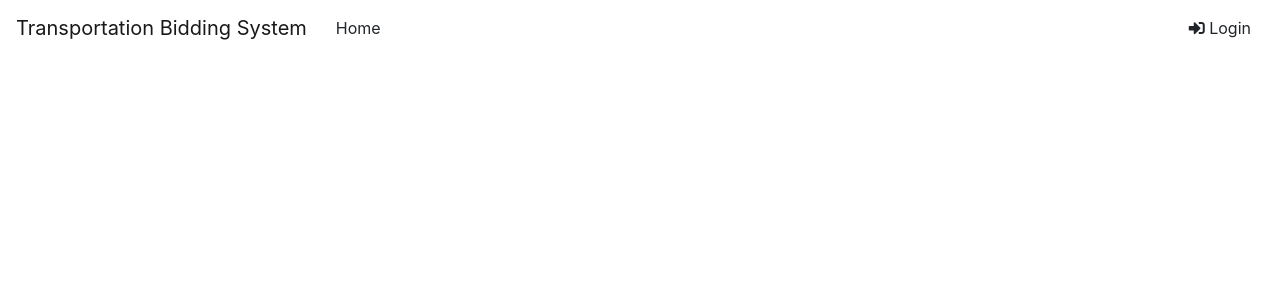
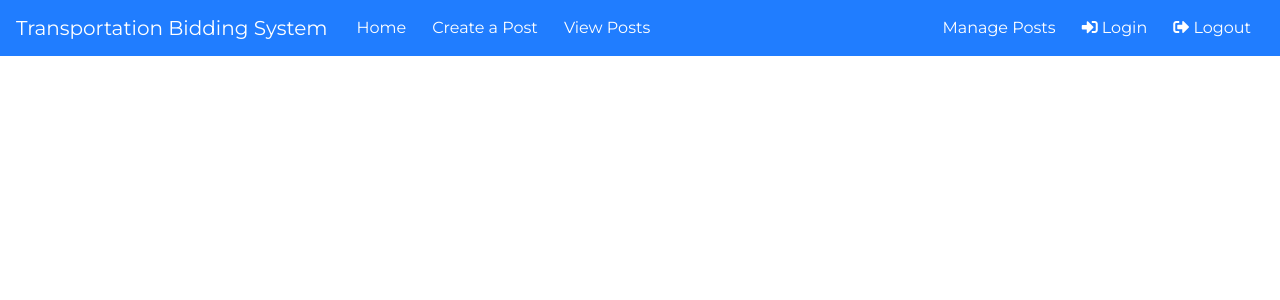
Before and after one commit to R2S2-Capstone/TBS, a Vue app in the folder TBS.Website/: page / in a window 1280 px wide. Shown: the top 300 px of the page. Built offline with nearby package versions, Linux system fonts and the light colour scheme.

Commit message:
Added all required links to navigation

```diff
--- a/TBS.Website/public/index.html
+++ b/TBS.Website/public/index.html
@@ -10,6 +10,7 @@
     integrity="sha384-ggOyR0iXCbMQv3Xipma34MD+dH/1fQ784/j6cY/iJTQUOhcWr7x9JvoRxT2MZw1T" crossorigin="anonymous">
   <link rel="stylesheet" href="https://use.fontawesome.com/releases/v5.8.1/css/all.css"
     integrity="sha384-50oBUHEmvpQ+1lW4y57PTFmhCaXp0ML5d60M1M7uH2+nqUivzIebhndOJK28anvf" crossorigin="anonymous">
+  <link href="https://fonts.googleapis.com/css?family=Montserrat" rel="stylesheet">
   <title>TBS</title>
 </head>
 
--- a/TBS.Website/src/App.vue
+++ b/TBS.Website/src/App.vue
@@ -1,20 +1,30 @@
 <template>
 	<div>
-		<Header/>
+		<TheHeader/>
 		<router-view/>
 	</div>
 </template>
 
 <script>
-import Header from '@/components/navigation/Header.vue'
+import TheHeader from '@/components/navigation/Header.vue'
 export default {
 	name: 'app',
 	components: {
-		Header
+		TheHeader
 	}
 }
 </script>
 
 
 <style lang="scss">
+@import "@/assets/scss/global.scss";
+* {
+    padding: 0;
+    margin: 0;
+    font-family: 'Montserrat', sans-serif;
+    color: color(mainText);
+}
+.bg-blue {
+	background-color: color(colorPrimary);
+}
 </style>
--- /dev/null
+++ b/TBS.Website/src/assets/scss/colours.scss
@@ -0,0 +1,9 @@
+$colors: (
+  colorPrimary: #207DFF,
+  colorPrimaryDark: #0c72ff ,
+  colorAccent: #00bd56
+);
+
+@function color($color-name) {
+  @return map-get($map: $colors, $key: $color-name);
+}
--- /dev/null
+++ b/TBS.Website/src/assets/scss/global.scss
@@ -0,0 +1,2 @@
+@import "@/assets/scss/mixins.scss";
+@import "@/assets/scss/colours.scss";
--- /dev/null
+++ b/TBS.Website/src/assets/scss/mixins.scss
@@ -0,0 +1,17 @@
+@mixin mobile {
+  @media (max-width: 768px) {
+    @content;
+  }
+}
+
+@mixin tablet {
+  @media (min-width: 768px) {
+    @content;
+  }
+}
+
+@mixin desktop {
+  @media (min-width: 992px) {
+    @content;
+  }
+}
--- a/TBS.Website/src/components/navigation/Header.vue
+++ b/TBS.Website/src/components/navigation/Header.vue
@@ -1,19 +1,35 @@
 <template>
 	<nav class="navbar navbar-expand-lg navbar-light bg-blue">
-			<router-link :to="{ name: 'home' }" class="navbar-brand">Transportation Bidding System</router-link>
+			<router-link :to="{ name: 'home' }" class="navbar-brand text-white">Transportation Bidding System</router-link>
 			<button class="navbar-toggler" type="button" data-toggle="collapse" data-target="#navigationBar" aria-controls="navbarToggler" aria-expanded="false" aria-label="Toggle navigation">
 				<span class="navbar-toggler-icon"></span>
 			</button>
 			<div class="collapse navbar-collapse text-center" id="navigationBar">
 				<ul class="navbar-nav mr-auto">
 					<li class="nav-item">
-						<router-link :to="{ name: 'home' }" class="btn">Home</router-link>
+						<router-link :to="{ name: 'home' }" class="btn text-white">Home</router-link>
+					</li>
+					<!-- TODO: User must be logged in -->
+					<li class="nav-item">
+						<router-link :to="{ name: 'createPost' }" class="btn text-white">Create a Post</router-link>
+					</li>
+					<!-- TODO: If user is a dealer show TSP posts instead of dealerPosts -->
+					<li class="nav-item">
+						<router-link :to="{ name: 'dealerPosts' }" class="btn text-white">View Posts</router-link>
 					</li>
 				</ul>
 				<ul class="navbar-nav ml-auto">
 					<li class="nav-item">
-						<router-link :to="{ name: 'login' }" class="btn"><i class="fas fa-sign-in-alt"></i> Login</router-link>
+						<router-link :to="{ name: 'managePosts' }" class="btn text-white">Manage Posts</router-link>
 					</li>
+					<!-- TODO: User must not be logged in -->
+					<li class="nav-item">
+						<router-link :to="{ name: 'login' }" class="btn text-white"><i class="fas fa-sign-in-alt"></i> Login</router-link>
+					</li>
+					<!-- TODO: User must be logged in -->
+                    <li class="nav-item">
+                        <span class="btn text-white" @click="logout"><i class="fas fa-sign-out-alt"></i> Logout</span>
+                    </li>
 				</ul>
 		</div>
 	</nav>
```
